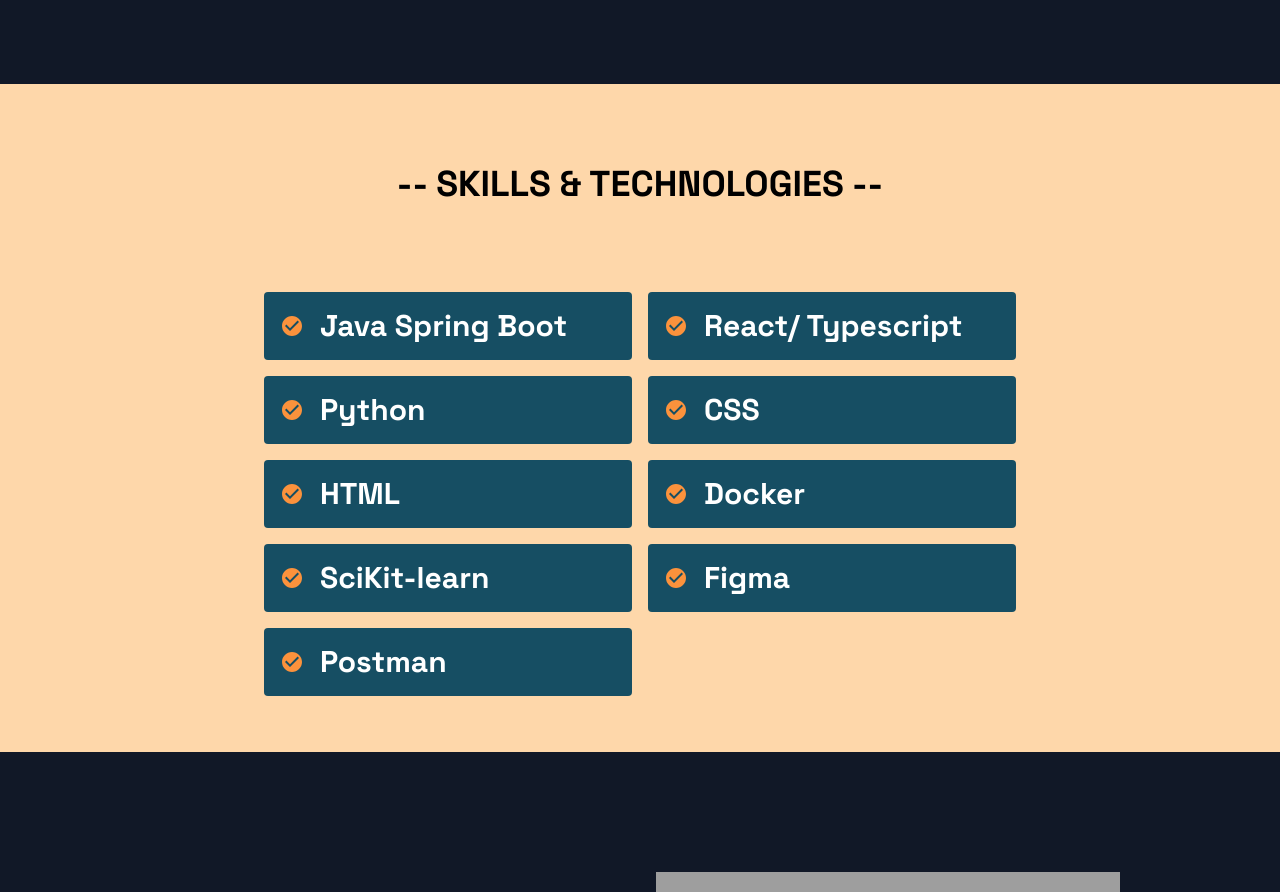
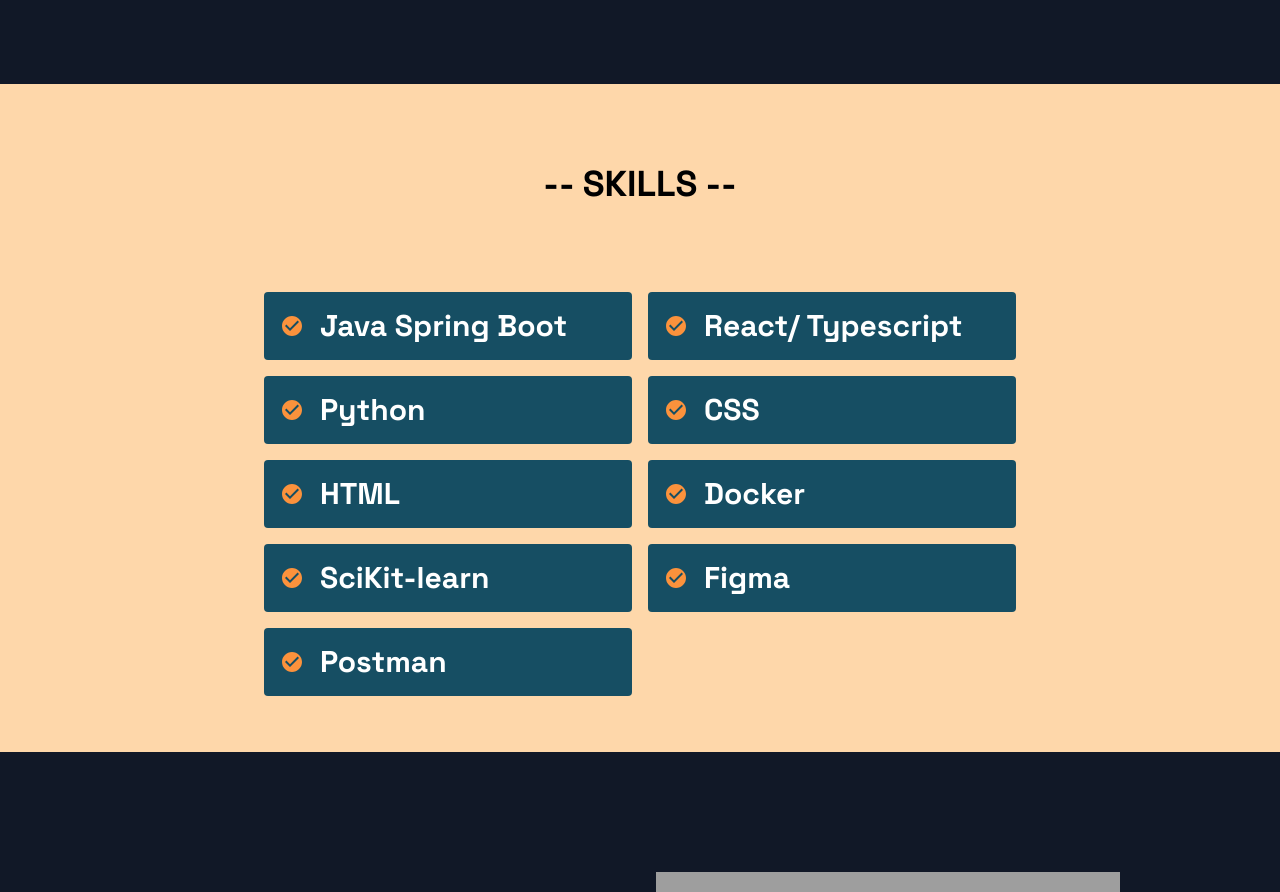
Before and after one commit to StaaleKarlstad/staalekarlstad.github.io, a React (Vite) app: page / in a window 1280 px wide. Shown: the part 5220-6112 px from the top of the page. Built offline with nearby package versions, Linux system fonts and the light colour scheme; grey boxes are pictures that could not be loaded.

Commit message:
Adjust h1 tag

```diff
--- a/src/components/Skills.tsx
+++ b/src/components/Skills.tsx
@@ -13,7 +13,7 @@
       <div className="container px-5 py-10 mx-auto lg:px-40">
         <div className="text-center mb-20">
           <h1 className={`sm:text-4xl text-3xl title-font font-bold text-black mb-4 pt-10 ${inView ? 'animate-slidein100 opacity-0' : 'opacity-0'}`}>
-           -- SKILLS &amp; TECHNOLOGIES --
+           -- SKILLS --
           </h1>
         </div>
         <div className="flex flex-wrap lg:w-4/5 sm:mx-auto sm:mb-2 -mx-2">
```
